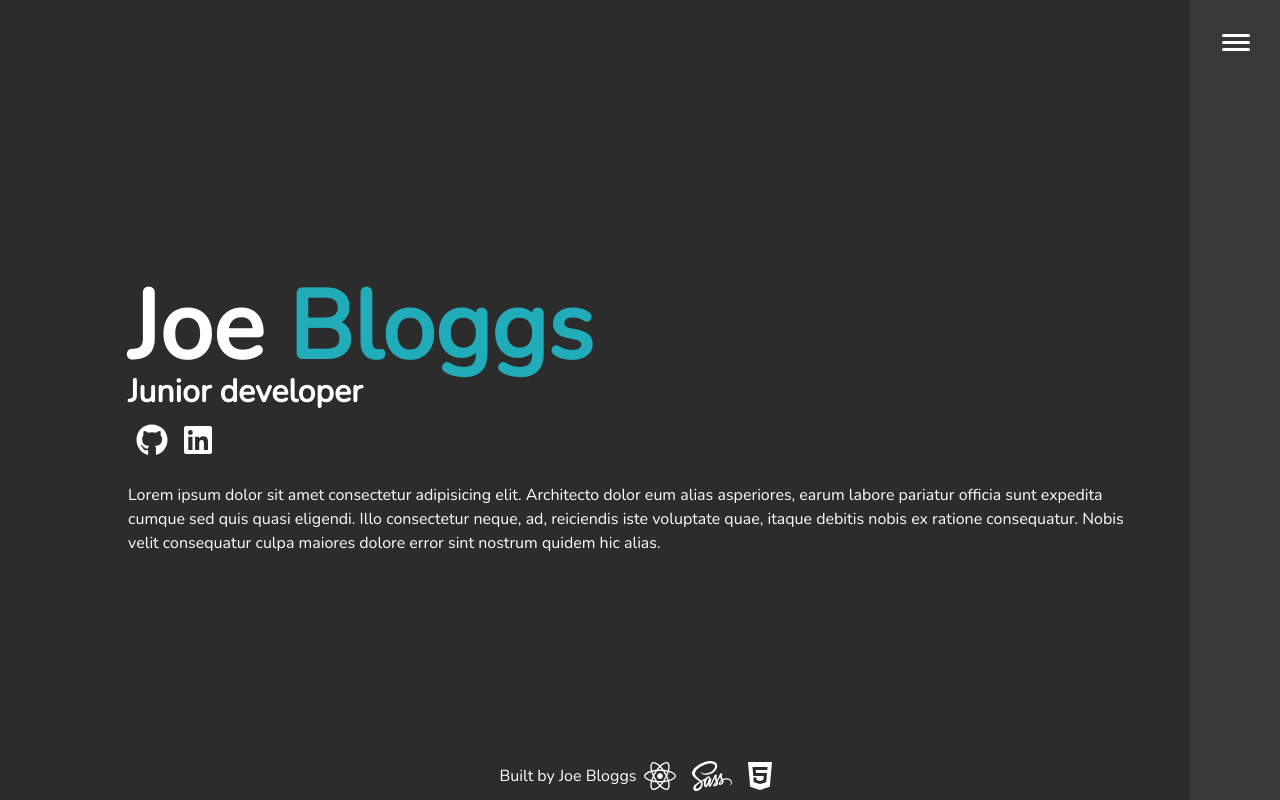
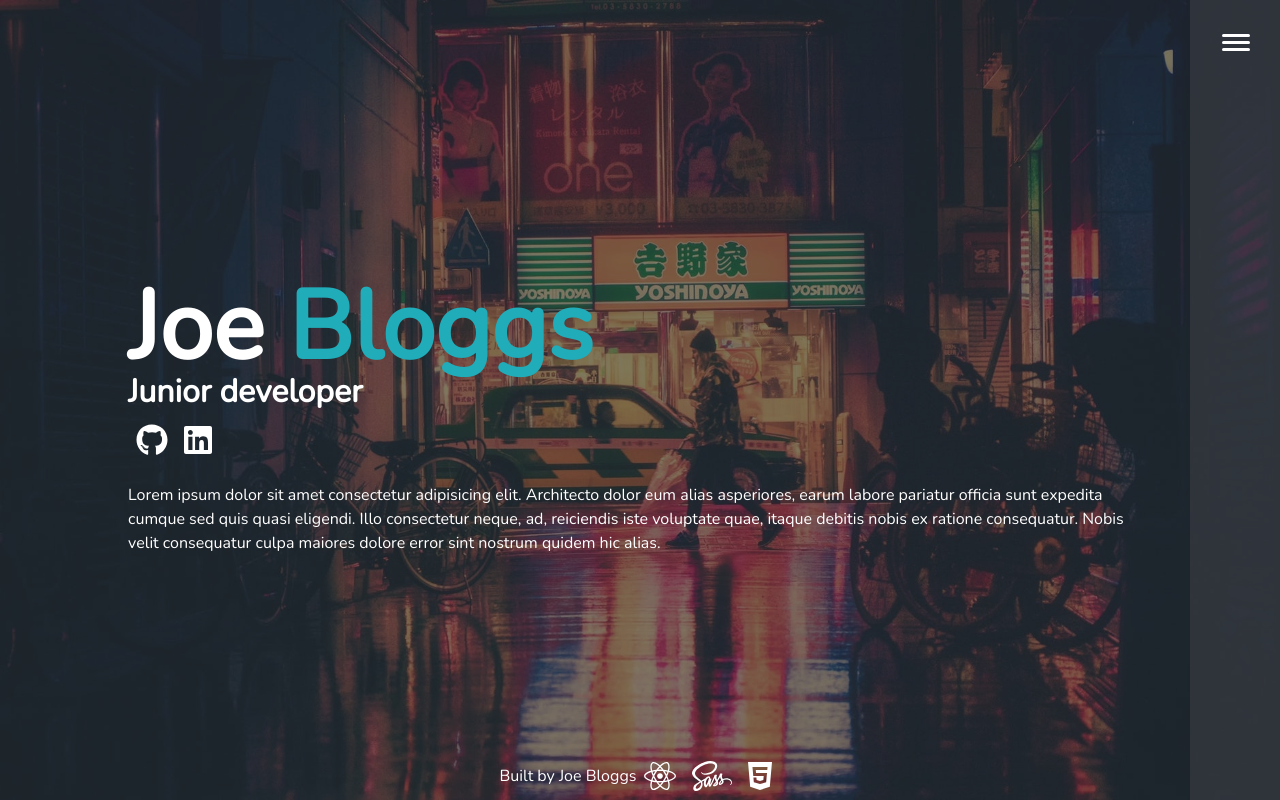
Before and after one commit to tcje91/react-portfolio, a React (Create React App) app: page / in a window 1280 px wide. Built offline with nearby package versions, Linux system fonts and the light colour scheme; the HTML template or start-up script is replaced by a standard one.

Commit message:
add basic background image styles

```diff
--- a/src/App.js
+++ b/src/App.js
@@ -11,6 +11,7 @@ import Footer from './components/Footer';
 
 const App = () => (
   <div className="App">
+    <div className="bg-image" />
     <Menu />
     <Router>
       <Home path="/" />
--- a/src/data.js
+++ b/src/data.js
@@ -27,7 +27,7 @@ export const projects = [
     descTest: 'Lorem ipsum dolor sit amet consectetur adipisicing elit. Architecto dolor eum alias asperiores, earum labore pariatur officia sunt expedita cumque sed quis quasi eligendi. Illo consectetur neque, ad, reiciendis iste voluptate quae, itaque debitis nobis ex ratione consequatur. Nobis velit consequatur culpa maiores dolore error sint nostrum quidem hic alias.',
     techList: ['faReact', 'faCss3', 'faGraphQl'],
     githubUrl: 'https://github.com',
-    hostedUrl: 'https://google.com',
+    hostedUrl: '',
   },
   {
     id: 4,
--- a/src/index.css
+++ b/src/index.css
@@ -5,7 +5,7 @@
   right: 0;
   height: 100%;
   width: 90px;
-  background: rgba(70, 70, 70, 0.5);
+  background: rgba(66, 69, 75, 0.5);
   overflow: hidden;
   transition: ease-in-out 300ms;
   z-index: 4; }
@@ -86,7 +86,7 @@
   left: 0;
   height: 100vh;
   width: 100vw;
-  background: #2c2c2c;
+  background: #2a2c30;
   opacity: 0;
   z-index: 4;
   visibility: hidden;
@@ -118,7 +118,7 @@
   width: 800px;
   border: #fff solid 3px;
   border-radius: 6px;
-  background: #2c2c2c;
+  background: #2a2c30;
   padding: 2rem;
   display: flex;
   align-items: center;
@@ -191,13 +191,24 @@ html, body, #root {
   min-height: 100%;
   position: relative; }
 
+.bg-image {
+  background: url("./images/japan-bg.jpeg");
+  position: fixed;
+  top: 0;
+  left: 0;
+  width: 100%;
+  height: 100%;
+  z-index: -1;
+  opacity: 0.4;
+  background-size: cover; }
+
 a {
   color: #fff;
   text-decoration: none; }
 
 body {
   color: #fff;
-  background: #2c2c2c;
+  background: #2a2c30;
   font-family: "Nunito", sans-serif;
   margin: 0;
   height: 100%;
@@ -241,6 +252,7 @@ h1, h2, h3 {
     text-align: center;
     padding: 1rem 1.5rem;
     margin: 1rem;
+    background: rgba(42, 44, 48, 0.7);
     border: #fff solid 2px;
     border-radius: 6px;
     cursor: pointer;
@@ -254,7 +266,7 @@ h1, h2, h3 {
       text-transform: uppercase;
       transition: ease-in-out 300ms; }
     .project-showcase .project-tile:hover {
-      background: #393939; }
+      background: rgba(54, 56, 62, 0.7); }
       .project-showcase .project-tile:hover .project-tile-title {
         color: #21acb9; }
       .project-showcase .project-tile:hover .img-overlay {
@@ -278,7 +290,7 @@ h1, h2, h3 {
       left: 0;
       width: 240px;
       height: 150px;
-      background: #2c2c2c;
+      background: #2a2c30;
       z-index: 2;
       opacity: 0.4;
       transition: ease-in-out 300ms; }
@@ -291,8 +303,7 @@ h1, h2, h3 {
   bottom: 0;
   left: 0;
   width: 100%;
-  text-align: center;
-  background: #2c2c2c; }
+  text-align: center; }
   .footer .icon {
     margin: 0.5rem; }
 
@@ -303,7 +314,7 @@ h1, h2, h3 {
     font-size: 75%; }
   .menu {
     width: 0px;
-    background: rgba(70, 70, 70, 0.9); }
+    background: rgba(66, 69, 75, 0.9); }
     .menu .menu-btn {
       position: fixed; }
   .home .lrg-heading {
@@ -338,10 +349,10 @@ h1, h2, h3 {
     font-size: 80%;
     margin: 0; }
   .menu .menu-btn {
-    background: rgba(44, 44, 44, 0.5);
+    background: rgba(42, 44, 48, 0.5);
     z-index: 2;
     border-radius: 6px; }
     .menu .menu-btn.close {
-      background: rgba(44, 44, 44, 0); }
+      background: rgba(42, 44, 48, 0); }
     .menu .menu-btn .btn-line {
       z-index: 3; } }
--- a/src/scss/_config.scss
+++ b/src/scss/_config.scss
@@ -1,7 +1,7 @@
 @import url('https://fonts.googleapis.com/css?family=Nunito|Oswald');
 
 $secondary-colour: #21acb9;
-$background-colour: #2c2c2c;
+$background-colour: #2a2c30;
 
 @function set-primary($colour) {
   @if (lightness($colour) > 40) {
--- a/src/scss/index.scss
+++ b/src/scss/index.scss
@@ -13,6 +13,18 @@ html, body, #root {
 .App {
   min-height: 100%;
   position: relative;
+}
+
+.bg-image {
+  background: url('./images/japan-bg.jpeg');
+  position: fixed;
+  top: 0;
+  left: 0;
+  width: 100%;
+  height: 100%;
+  z-index: -1;
+  opacity: 0.4;
+  background-size: cover;
 }
 
 a {
@@ -82,6 +94,7 @@ h1, h2, h3 {
     text-align: center;
     padding: 1rem 1.5rem;
     margin: 1rem;
+    background: rgba($background-colour, 0.7);
     border: $primary-colour solid 2px;
     border-radius: 6px;
     cursor: pointer;
@@ -95,7 +108,7 @@ h1, h2, h3 {
     }
 
     &:hover {
-      background: lighten($background-colour, 5);
+      background: rgba(lighten($background-colour, 5), 0.7);
       .project-tile-title {
         color: $secondary-colour;
       }
@@ -148,7 +161,6 @@ h1, h2, h3 {
   left: 0;
   width: 100%;
   text-align: center;
-  background: $background-colour;
 
   .icon {
     margin: 0.5rem;
```
Also changed, not shown: src/images/japan-bg.jpeg (added).
